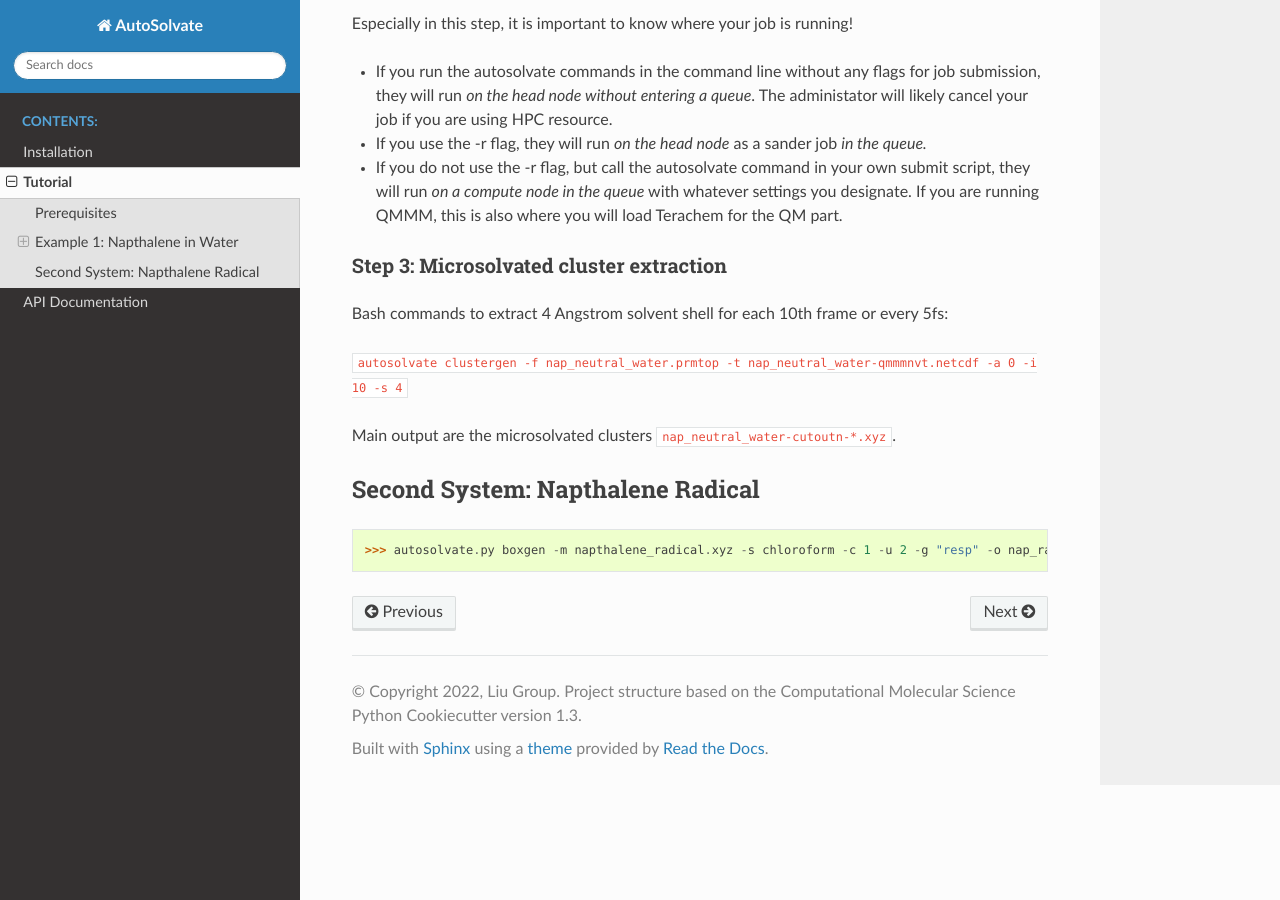
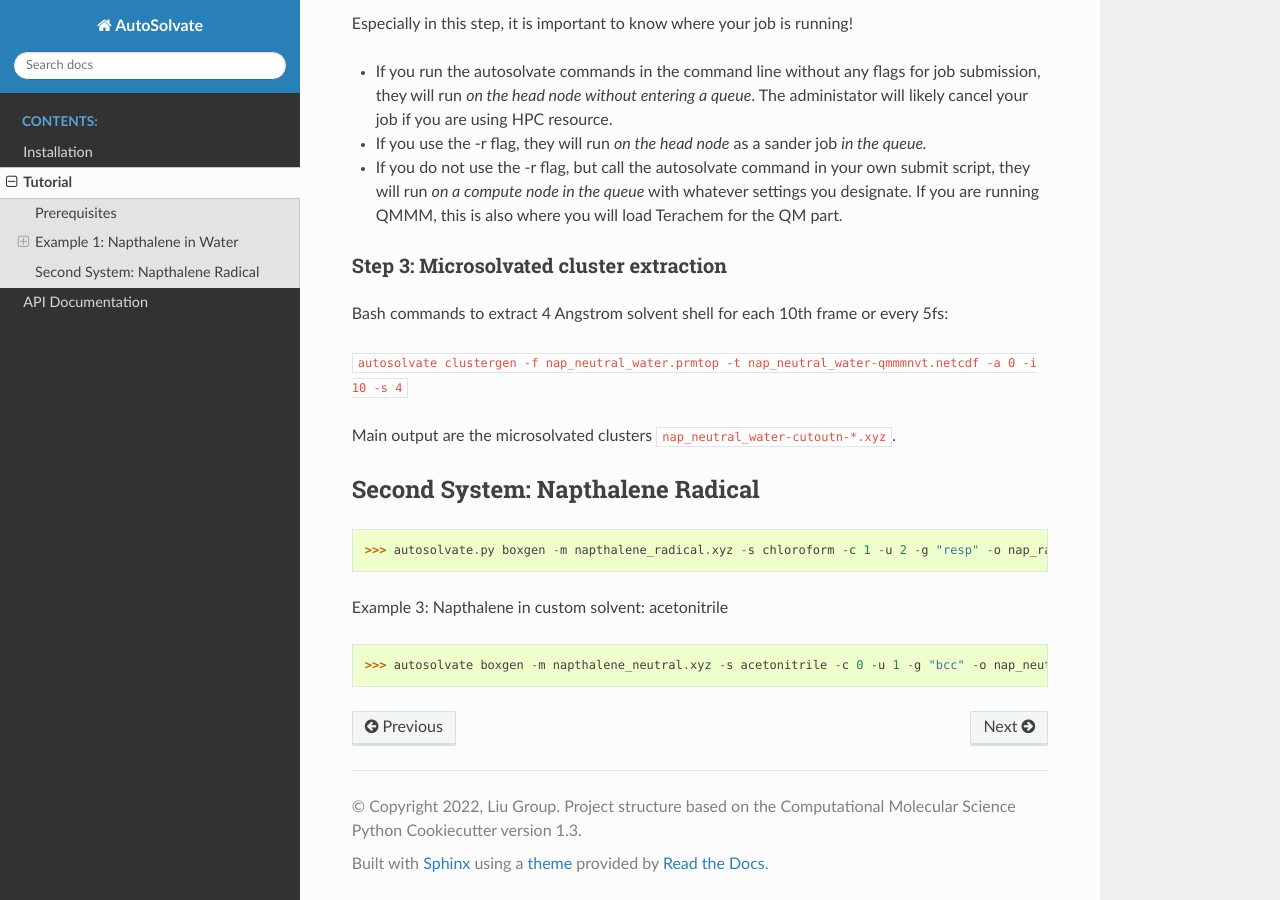
Before and after one commit to Liu-group/AutoSolvate, a Sphinx documentation site: the page built from docs/tutorial.rst, in a window 1280 px wide and 900 px high, scrolled down 6389 px. Built offline with Sphinx 7.4.7 and the Read the Docs theme 2.0.0, drawn with Linux system fonts in a browser that asks for light colours; the version number could not be read and is left out.

Commit message:
Added a test case for adding acetonitrile to the tutorial

```diff
--- a/docs/tutorial.rst
+++ b/docs/tutorial.rst
@@ -310,3 +310,9 @@ Second System: Napthalene Radical
 ----------------------------------------------------------
 
 >>> autosolvate.py boxgen -m napthalene_radical.xyz -s chloroform -c 1 -u 2 -g "resp" -o nap_radical_chcl3
+
+
+
+Example 3: Napthalene in custom solvent: acetonitrile
+
+>>> autosolvate boxgen -m napthalene_neutral.xyz -s acetonitrile -c 0 -u 1 -g "bcc" -o nap_neutral_MeCN
```
